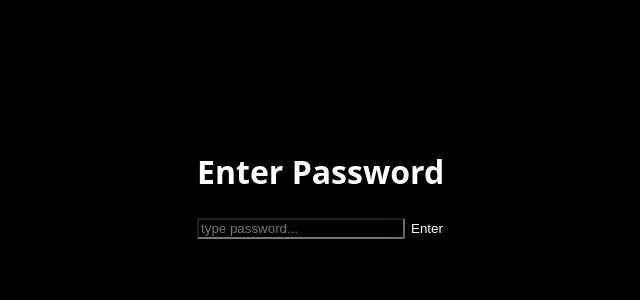
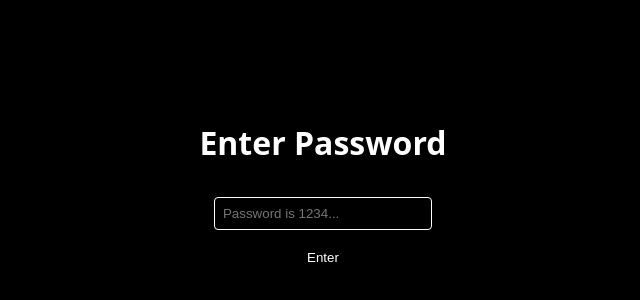
Before and after one commit to deaw667/Personal_Portfolio_65, a React (Vite) app: page / in a window 1280 px wide. Shown: the part 214-514 px from the top of the page, without its empty margins (317-957 px from the left). Built offline with nearby package versions, Linux system fonts and the light colour scheme.

Commit message:
finished version 1.0.0

```diff
--- a/src/components/Aboutme.css
+++ b/src/components/Aboutme.css
@@ -98,11 +98,12 @@
 .contact {
   display: flex;
   flex-wrap: wrap;
-  gap: 20px;
+  gap: 40px;
   justify-content: center;
   align-items: center;
   padding: 30px 20px;
   border-bottom: 1px solid white;
+  border-top: 1px solid white;
   text-align: center;
 }
 
--- a/src/components/Aboutme.jsx
+++ b/src/components/Aboutme.jsx
@@ -24,6 +24,9 @@ import { SiAdobephotoshop } from "react-icons/si";
 import { DiVisualstudio } from "react-icons/di";
 import { SiAdobepremierepro } from "react-icons/si";
 import { SiAdobeaftereffects } from "react-icons/si";
+import { MdOutlineEmail } from "react-icons/md";
+import { IoCall } from "react-icons/io5";
+
 
 import { transinorm } from "./Animations";
 
@@ -46,6 +49,23 @@ export default function Aboutme() {
 
         <div className="my-img">
           <img src={ytran} />
+        </div>
+      </div>
+
+      <div className="contact">
+        <div>
+          {" "}
+          <h1>
+            <IoCall />
+          </h1>
+          <h2>098-336-0990</h2>
+        </div>
+        <div>
+          {" "}
+          <h1>
+            <MdOutlineEmail />
+          </h1>
+          <h2>thaweechai0004@gmail.com</h2>
         </div>
       </div>
 
@@ -113,7 +133,6 @@ export default function Aboutme() {
       </div>
 
       <div className="skills">
-        <h1>My Skill</h1>
         <div className="skill-list">
           <div>
             <img src={unity} />
@@ -144,13 +163,6 @@ export default function Aboutme() {
           </div>
         </div>
       </div>
-
-      <div className="contact">
-        <h1>Contact:</h1>
-        <h2>098-336-0990</h2>
-        <h2>thaweechai0004@gmail.com</h2>
-      </div>
-
       <Bottom />
     </motion.div>
   );
--- a/src/components/Bottom.jsx
+++ b/src/components/Bottom.jsx
@@ -5,7 +5,7 @@ export default function Bottom() {
       <div>
         <div className="w-auto bg-black p-12">
           <h1 className="text-white text-center text-2xl md:text-3xl">
-            Game Development Portfolio
+            Thank you for visit
           </h1>
         </div>
       </div>
@@ -13,10 +13,10 @@ export default function Bottom() {
       {/* Bottom section */}
       <div className="flex justify-between md:flex-row flex-col md:p-0">
         <div className="w-[90%] p-5 border-t border-r border-white">
-          <p>098-336-0990</p>
+          <p>Call : 098-336-0990</p>
         </div>
         <div className="w-[90%] p-5 border-t border-r border-white">
-          <p>thaweechai0004@gmail.com</p>
+          <p>Email : thaweechai0004@gmail.com</p>
         </div>
         <div className="w-[90%] p-5 border-t border-r border-white">
           <p></p>
--- a/src/components/HomePage.jsx
+++ b/src/components/HomePage.jsx
@@ -1,36 +1,93 @@
-import React, { useState } from "react";
+import React, { useState, useEffect } from "react";
 import "./HomePage.css";
 import { useNavigate } from "react-router-dom";
 import { motion } from "framer-motion";
 import { transinorm } from "./Animations";
 
 const HomePage = () => {
-  const [password, Setpassword] = useState("");
+  const [password, setPassword] = useState("");
+  const [error, setError] = useState(false);
+  const [correct, setCorrect] = useState(false);
   const navigate = useNavigate();
+
+  useEffect(() => {
+    const loggedIn = localStorage.getItem("isLoggedIn");
+    if (loggedIn === "true") {
+      setCorrect(true);
+      navigate("/page1"); // auto-redirect
+    }
+  }, []);
+
+
+  const getTimeandGreet = () => {
+    const hour = new Date().getHours();
+
+    if (hour >= 5 && hour <= 12) return "Welcome Good Morning Sir!!!";
+    if (hour >= 12 && hour <= 18) return "Welcome Good Afternoon Sir!!!";
+    return "Welcome Good Evening Sir!!!";
+  };
 
   const submitpassword = (e) => {
     e.preventDefault();
 
     if (password === "1234") {
-      console.log("what the hell bro");
-      navigate("/page1");
+      setCorrect(true);
+      localStorage.setItem("isLoggedIn", "true");
+      setTimeout(() => navigate("/page1"), 1000);
     } else {
-      console.log("mother fucker");
+      setError(true);
+      setTimeout(() => setError(false), 2000);
     }
   };
 
   return (
-    <motion.div {...transinorm} className="font-sans flex h-[100vh] m-0 justify-center items-center">
-      <form onSubmit={submitpassword}>
+    <motion.div
+      {...transinorm}
+      className="font-sans flex h-[100vh] m-0 justify-center items-center"
+    >
+      <form
+        onSubmit={submitpassword}
+        className="flex flex-col gap-3 items-center"
+      >
         <h1>Enter Password</h1>
         <input
-          type="text"
+          type="password"
           value={password}
-          onChange={(e) => Setpassword(e.target.value)}
-          placeholder="type password..."
-          className="bg-transparent text-white text-1xl w-[200px]"
-        ></input>
-        <button type="submit">Enter</button>
+          onChange={(e) => setPassword(e.target.value)}
+          placeholder="Password is 1234..."
+          className="bg-transparent text-white border border-white rounded p-2 w-[200px]"
+        />
+
+        {!correct && (
+          <button
+            type="submit"
+            className="bg-blue-500 text-white px-4 py-2 rounded hover:bg-blue-600 transition"
+          >
+            Enter
+          </button>
+        )}
+
+        {error && (
+          <motion.p
+            initial={{ opacity: 0, y: -10 }}
+            animate={{ opacity: 1, y: 0 }}
+            exit={{ opacity: 0 }}
+            className="text-red-500 text-sm"
+          >
+            Wrong password!
+          </motion.p>
+        )}
+
+        {correct && (
+          <motion.p
+            initial={{ opacity: 0, y: -10 }}
+            animate={{ opacity: 1, y: 0 }}
+            exit={{ opacity: 0 }}
+            className="text-green-500 text-sm"
+          >
+            {getTimeandGreet()}
+          </motion.p>
+        )}
       </form>
     </motion.div>
   );
--- a/src/components/Navbar.jsx
+++ b/src/components/Navbar.jsx
@@ -6,10 +6,24 @@ import { transinorm } from "./Animations";
 export function Navbar() {
   return (
     <motion.div {...transinorm}>
-      <Link to="/page1"><button>Home</button></Link>
-      <Link to="/page2"><button>Other Game Development</button></Link>
-      <Link to="/page3"><button>About me</button></Link>
-      <Link to="/"><button>Log out</button></Link>
+      <Link to="/page1">
+        <button>Home</button>
+      </Link>
+      <Link to="/page2">
+        <button>Other Game Development</button>
+      </Link>
+      <Link to="/page3">
+        <button>About me</button>
+      </Link>
+      <Link to="/">
+        <button
+          onClick={() => {
+            localStorage.removeItem("isLoggedIn");
+          }}
+        >
+          Log out
+        </button>
+      </Link>
     </motion.div>
   );
 }
```
